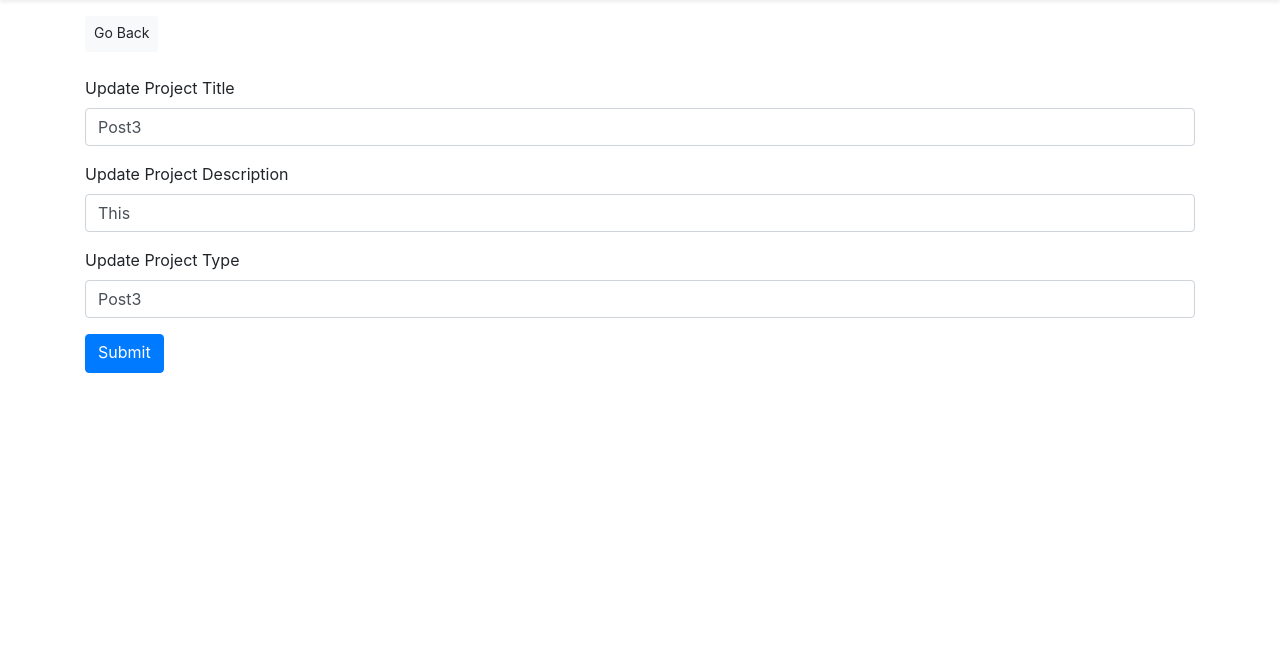
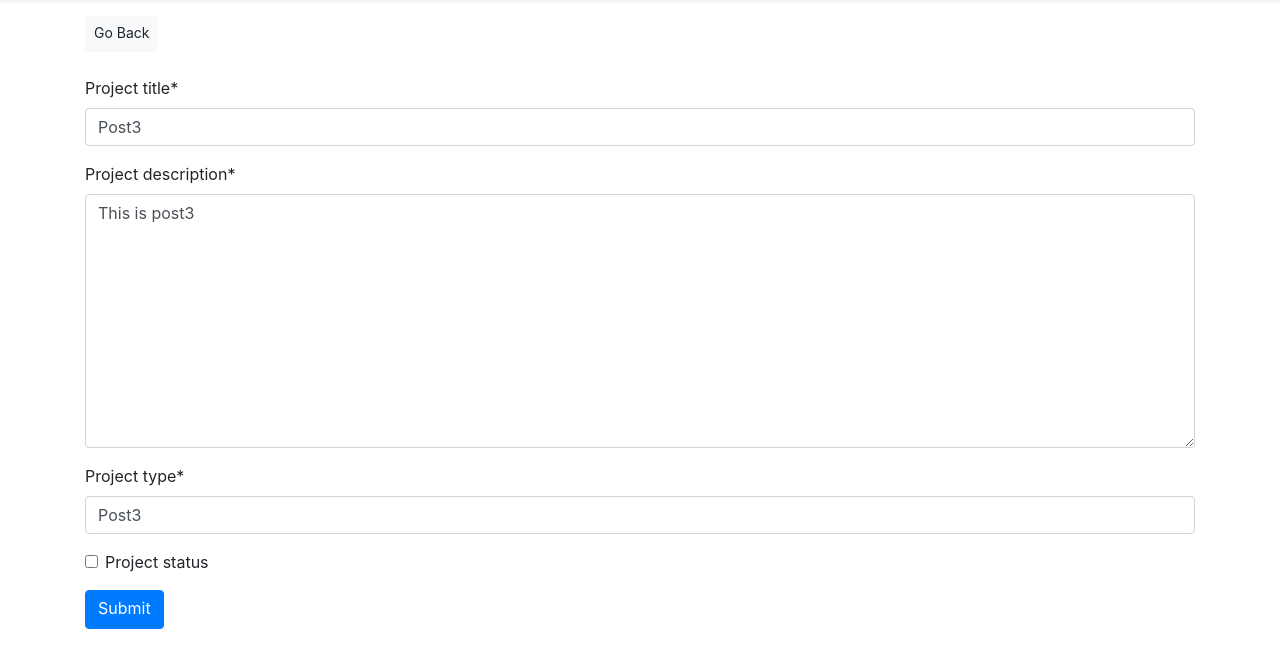
Before and after one commit to binilbaidya/Developers_ADC3, a Django app: page /project/edit/1 in a window 1280 px wide. Shown: the part 72-740 px from the top of the page. Run offline with Django 3.2, Linux system fonts and the light colour scheme; a user stored in the database is signed in; data comes from the database, SQL or seed files in the repository; both versions use the stored data as it was after the commit; some libraries are stand-ins or nearby versions.

Commit message:
CRUD (Update Edited) of project

```diff
--- a/FreelanceWebApp/project/forms.py
+++ b/FreelanceWebApp/project/forms.py
@@ -5,3 +5,8 @@ class Form(forms.ModelForm):
     class Meta:
         model = Project
         fields = ('project_title', 'project_description', 'project_type')
+
+class updateForm(forms.ModelForm):
+    class Meta:
+        model = Project
+        fields = ('project_title', 'project_description', 'project_type','project_status')
--- a/FreelanceWebApp/project/templates/project/update.html
+++ b/FreelanceWebApp/project/templates/project/update.html
@@ -6,22 +6,9 @@
 
 <title>Update Project</title>
 <a href="../{{ project.project_id }}" class="btn btn-light btn-sm mb-4">Go Back</a>
-<form method="POST" action="update/{{ project.project_id }}">
+<form method="POST">
     {% csrf_token %}
-        <div class="form-group">
-            <label for="title">Update Project Title</label>
-            <input type="text" class="form-control" name = "title"
-                value={{project.project_title}}>
-        </div>
-        <div class="form-group">
-            <label for="description">Update Project Description</label>
-            <input type="text-area" class="form-control" name = "description"
-                value={{project.project_description}}>
-        </div>
-        <div class="form-group">
-            <label for="title">Update Project Type</label>
-            <input type="text" class="form-control" name="pr_type" value={{project.project_type}}>
-        </div>
+       {{ uForm | crispy }}
         <button type="submit" class="btn btn-primary">Submit</button>
 </form>
 </div>
--- a/FreelanceWebApp/project/urls.py
+++ b/FreelanceWebApp/project/urls.py
@@ -10,7 +10,6 @@ urlpatterns = [
     path('project/create/', views.create, name = "create"),
     path('project/delete/<int:pk>', views.delete, name="delete"),
     path('project/edit/<int:project_id>', views.update, name="update"),
-    path('project/edit/update/<int:project_id>', views.update_db, name="db_update"),
     path('project/bids/<int:project_id>', views.bids, name="bids"),
     path('project/add-bids/<int:project_id>', views.add_bids, name="add_bids"),
 ]
--- a/FreelanceWebApp/project/views.py
+++ b/FreelanceWebApp/project/views.py
@@ -2,7 +2,7 @@ from django.shortcuts import render,redirect
 from django.http import HttpResponse, HttpResponseNotFound, Http404
 from django.db.models import Q
 from django.contrib import messages
-from project.forms import Form
+from project.forms import Form, updateForm
 from user.models import AppUser
 from .models import Project, Bid
 from .decorators import authenticated_user
@@ -77,28 +77,21 @@ def create(request):
 @authenticated_user
 def update(request, project_id):
     project_obj = Project.objects.get(pk=project_id)
-    context = {
-        'project': project_obj,
-    }
     uid = request.user.id
     pid = project_obj.user_id#if user id matches with project id then update page is shown
     if uid == pid:
+        post_data = request.POST or None
+        uForm = updateForm(post_data, instance = project_obj)
+        if uForm.is_valid():
+            uForm.save()
+            messages.success(request, f'Post updated.')# message displayed by redirecting on the project page
+            return redirect('project:details', project_id=project_id)
+        context={
+            "uForm": uForm,
+        }
         return render(request, 'project/update.html', context)
     else:# else it stays on the current page
         return redirect('project:project')
-
-# update database
-def update_db(request, project_id):
-    project_obj = Project.objects.get(pk=project_id)
-    project_data = request.POST
-
-    # Gives user the chance to update
-    project_obj.project_title = request.POST['title']
-    project_obj.project_description = request.POST['description']
-    project_obj.project_type = request.POST['pr_type']
-    project_obj.save() # changes are saved
-    messages.success(request, f'Post updated.')# message displayed by redirecting on the project page
-    return redirect('project:project')
 
 # Deleting a project
 @authenticated_user
```
Also changed, not shown: FreelanceWebApp/db.sqlite3.
